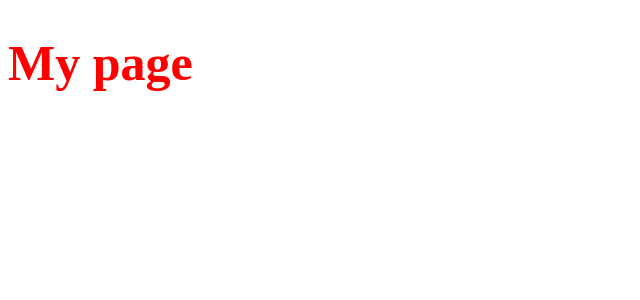
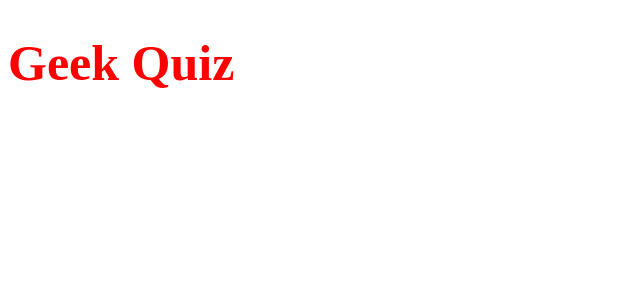
Before and after one commit to AndreVTavares/nextjs-geek-quiz, a Next.js app: page / in a window 1280 px wide. Shown: the top 300 px of the page, without its empty margins (0-640 px from the left). Built offline with nearby package versions, Linux system fonts and the light colour scheme.

Commit message:
first commit geek quiz with nextjs

```diff
--- a/pages/index.tsx
+++ b/pages/index.tsx
@@ -6,5 +6,5 @@ const Title = styled.h1`
 `
 
 export default function Home() {
-  return <Title>My page</Title>
+  return <Title>Geek Quiz</Title>
 }
```
